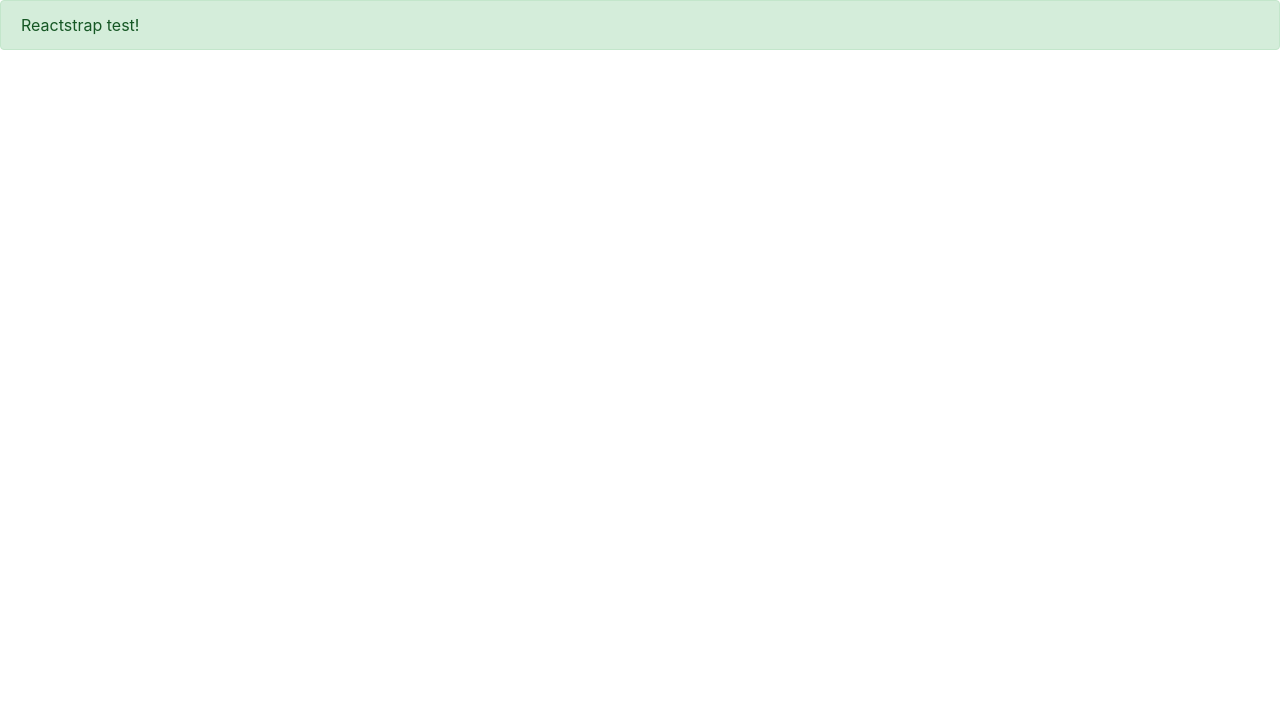
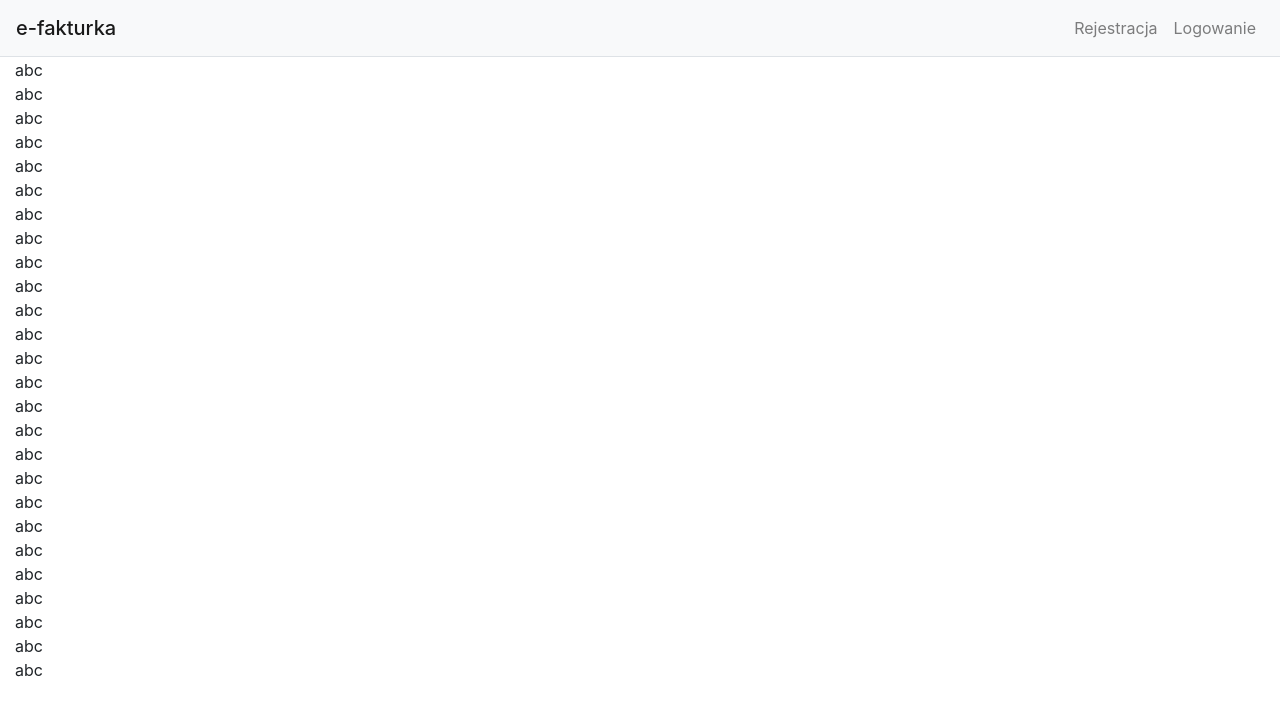
Before and after one commit to khabaj/e-fakturka-ui, a React app: page / in a window 1280 px wide. Shown: the top 716 px of the page. Built offline with nearby package versions, Linux system fonts and the light colour scheme.

Commit message:
Start working on layout.

```diff
--- a/package.json
+++ b/package.json
@@ -36,7 +36,6 @@
     "react": "^16.2.0",
     "react-dev-utils": "^5.0.0",
     "react-dom": "^16.2.0",
-    "reactstrap": "^5.0.0-beta",
     "style-loader": "0.19.0",
     "sw-precache-webpack-plugin": "0.11.4",
     "url-loader": "0.6.2",
--- a/src/App.js
+++ b/src/App.js
@@ -1,14 +1,38 @@
 import React, { Component } from 'react';
-import { Alert } from 'reactstrap';
+import Layout from './hoc/Layout/Layout';
 
 class App extends Component {
   render() {
     return (
-      <div>
-        <Alert color="success">
-          Reactstrap test!
-        </Alert>
-      </div>
+      <Layout>
+        abc <br/>
+        abc <br/>
+        abc <br/>
+        abc <br/>
+        abc <br/>
+        abc <br/>
+        abc <br/>
+        abc <br/>
+        abc <br/>
+        abc <br/>
+        abc <br/>
+        abc <br/>
+        abc <br/>
+        abc <br/>
+        abc <br/>
+        abc <br/>
+        abc <br/>
+        abc <br/>
+        abc <br/>
+        abc <br/>
+        abc <br/>
+        abc <br/>
+        abc <br/>
+        abc <br/>
+        abc <br/>
+        abc <br/>
+
+      </Layout>
     );
   }
 }
--- /dev/null
+++ b/src/components/Navigation/Navbar/Navbar.js
@@ -0,0 +1,19 @@
+import React from 'react';
+
+const Navbar = () => (
+  <nav className="navbar navbar-expand fixed-top navbar-light border-bottom bg-light">
+    <a className="navbar-brand mb-0 h1" href="/">e-fakturka</a>
+    <div className="collapse navbar-collapse d-flex justify-content-end" id="navbarNav">
+      <ul className="navbar-nav">
+        <li className="nav-item">
+          <a className="nav-link" href="#">Rejestracja</a>
+        </li>
+        <li className="nav-item">
+          <a className="nav-link" href="#">Logowanie</a>
+        </li>
+      </ul>
+    </div>
+  </nav>
+);
+
+export default Navbar;
--- /dev/null
+++ b/src/hoc/Layout/Layout.css
@@ -0,0 +1,3 @@
+.content {
+  margin-top: 58px;
+}
--- /dev/null
+++ b/src/hoc/Layout/Layout.js
@@ -0,0 +1,24 @@
+import React, { Component } from 'react';
+import PropTypes from 'prop-types';
+import Navbar from './../../components/Navigation/Navbar/Navbar';
+import './Layout.css';
+
+class Layout extends Component {
+
+  render() {
+    return (
+      <React.Fragment>
+        <Navbar />
+        <main className="content container-fluid">
+          {this.props.children}
+        </main>
+      </React.Fragment>
+    );
+  }
+}
+
+Layout.propTypes = {
+  children: PropTypes.any
+};
+
+export default Layout;
```
Also changed, not shown: src/components/Navigation/Sidebar/Sidebar.js (added, +7 -0 lines), 1 other file (tests, documents, lock files or other folders).
